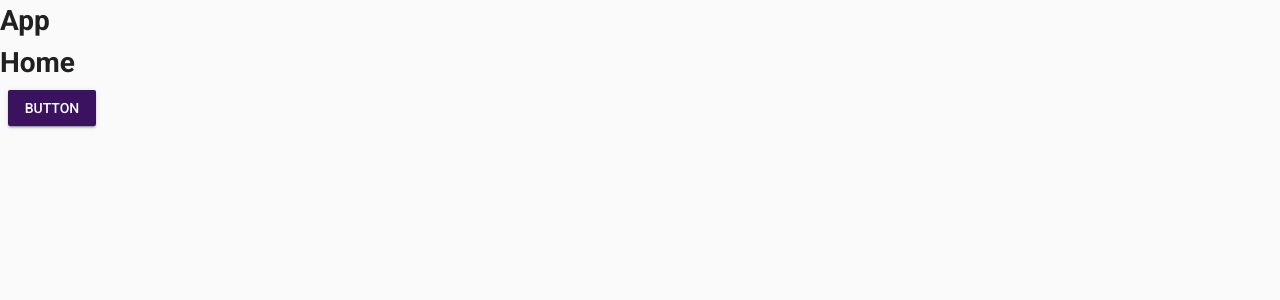
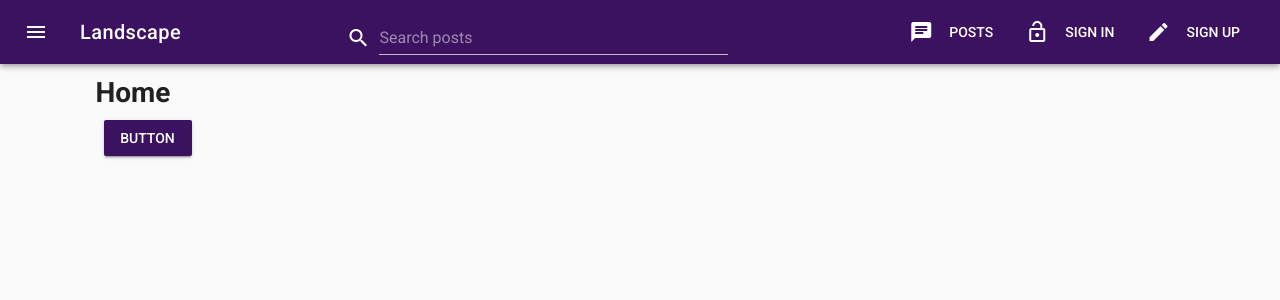
Before and after one commit to d-tasevski/Landscapes, a Vue app in the folder client/: page / in a window 1280 px wide. Shown: the top 300 px of the page. Built offline with nearby package versions, Linux system fonts and the light colour scheme.

Commit message:
feat: Navbar

```diff
--- a/client/public/index.html
+++ b/client/public/index.html
@@ -1,14 +1,16 @@
 <!DOCTYPE html>
 <html lang="en">
+
 <head>
 	<meta charset="utf-8">
 	<meta http-equiv="X-UA-Compatible" content="IE=edge">
 	<meta name="viewport" content="width=device-width,initial-scale=1.0">
 	<link rel="icon" href="<%= BASE_URL %>favicon.ico">
-    <title>client</title>
+	<title>Landscape</title>
 	<link rel="stylesheet" href="https://fonts.googleapis.com/css?family=Roboto:100,300,400,500,700,900">
 	<link rel="stylesheet" href="https://fonts.googleapis.com/css?family=Material+Icons">
 </head>
+
 <body>
 	<noscript>
 		<strong>We're sorry but client doesn't work properly without JavaScript enabled. Please enable it to continue.</strong>
@@ -16,4 +18,5 @@
 	<div id="app"></div>
 	<!-- built files will be auto injected -->
 </body>
+
 </html>
--- a/client/src/App.vue
+++ b/client/src/App.vue
@@ -1,8 +1,50 @@
 <template>
 	<v-app>
-		<h1>App</h1>
-		<router-view />
+		<!-- Horizontal Navbar -->
+		<v-toolbar fixed color="primary" dark>
+			<v-toolbar-side-icon></v-toolbar-side-icon>
+			<v-toolbar-title class="hidden-xs-only">
+				<router-link to="/" tag="span" style="cursor: pointer">Landscape</router-link>
+			</v-toolbar-title>
+			<v-spacer />
+			<!-- Search input -->
+			<v-text-field
+				flex
+				prepend-icon="search"
+				placeholder="Search posts"
+				aria-placeholder="Search posts"
+				color="accent"
+				single-line
+				hide-details
+			/>
+			<v-spacer />
+			<!-- Horizontal navbar links -->
+			<v-toolbar-items class="hidden-xs-only">
+				<v-btn flat v-for="item in horizontalNavItems" :key="item.title" :to="item.link">
+					<v-icon class="hidden-sm-only" left>{{ item.icon }}</v-icon> {{ item.title }}
+				</v-btn>
+			</v-toolbar-items>
+		</v-toolbar>
+		<!-- App Content -->
+		<main>
+			<v-container class="mt-4"> <router-view /> </v-container>
+		</main>
 	</v-app>
 </template>
 
+<script>
+export default {
+	name: 'App',
+	computed: {
+		horizontalNavItems() {
+			return [
+				{ icon: 'chat', title: 'Posts', link: '/posts' },
+				{ icon: 'lock_open', title: 'Sign In', link: '/signin' },
+				{ icon: 'create', title: 'Sign Up', link: '/signup' },
+			];
+		},
+	},
+};
+</script>
+
 <style></style>
--- a/client/src/components/Home.vue
+++ b/client/src/components/Home.vue
@@ -1,8 +1,8 @@
 <template>
-	<div>
+	<v-container>
 		<div><h1>Home</h1></div>
 		<v-btn color="primary">Button</v-btn>
-	</div>
+	</v-container>
 </template>
 
 <script>
--- a/client/src/main.js
+++ b/client/src/main.js
@@ -1,6 +1,6 @@
-import '@babel/polyfill'
+import '@babel/polyfill';
 import Vue from 'vue';
-import './plugins/vuetify'
+import './plugins/vuetify';
 import App from './App.vue';
 import router from './router';
 import store from './store';
```
Lines whose indentation alone changed are shown as unchanged.
